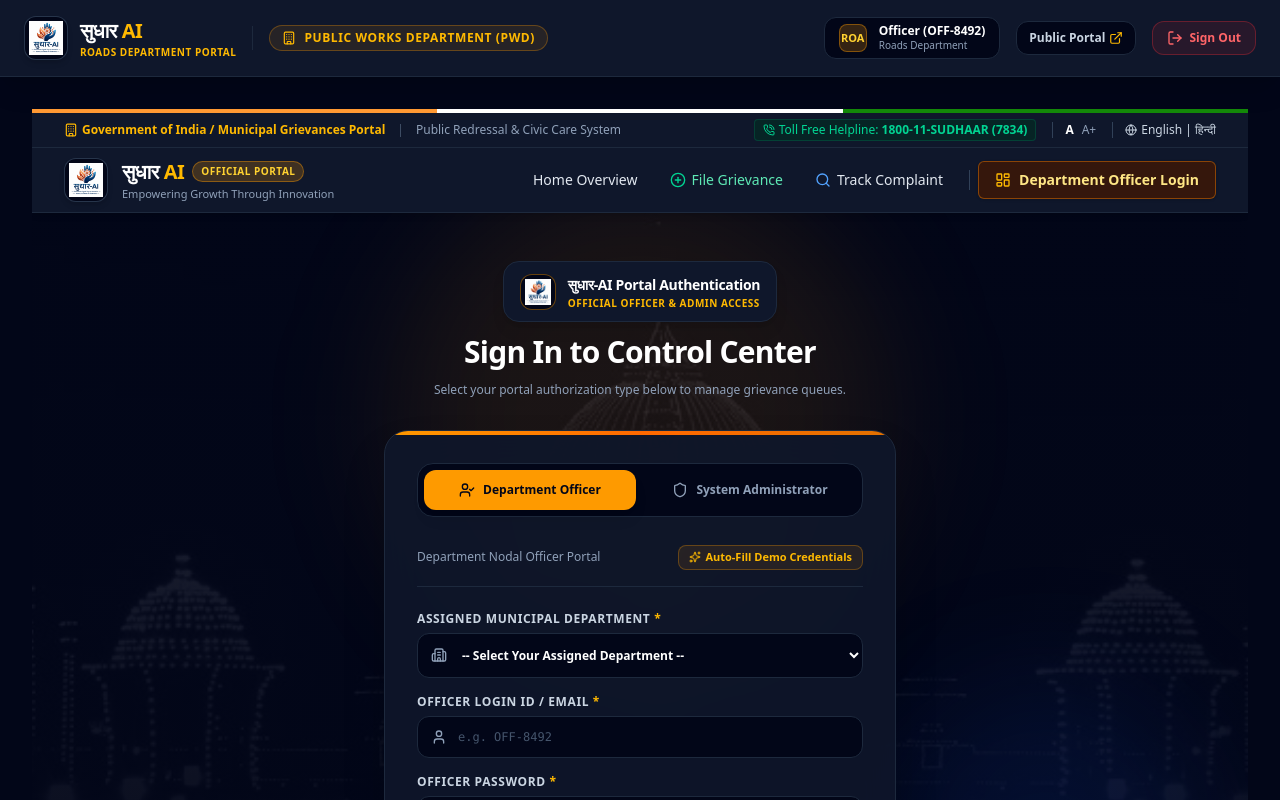
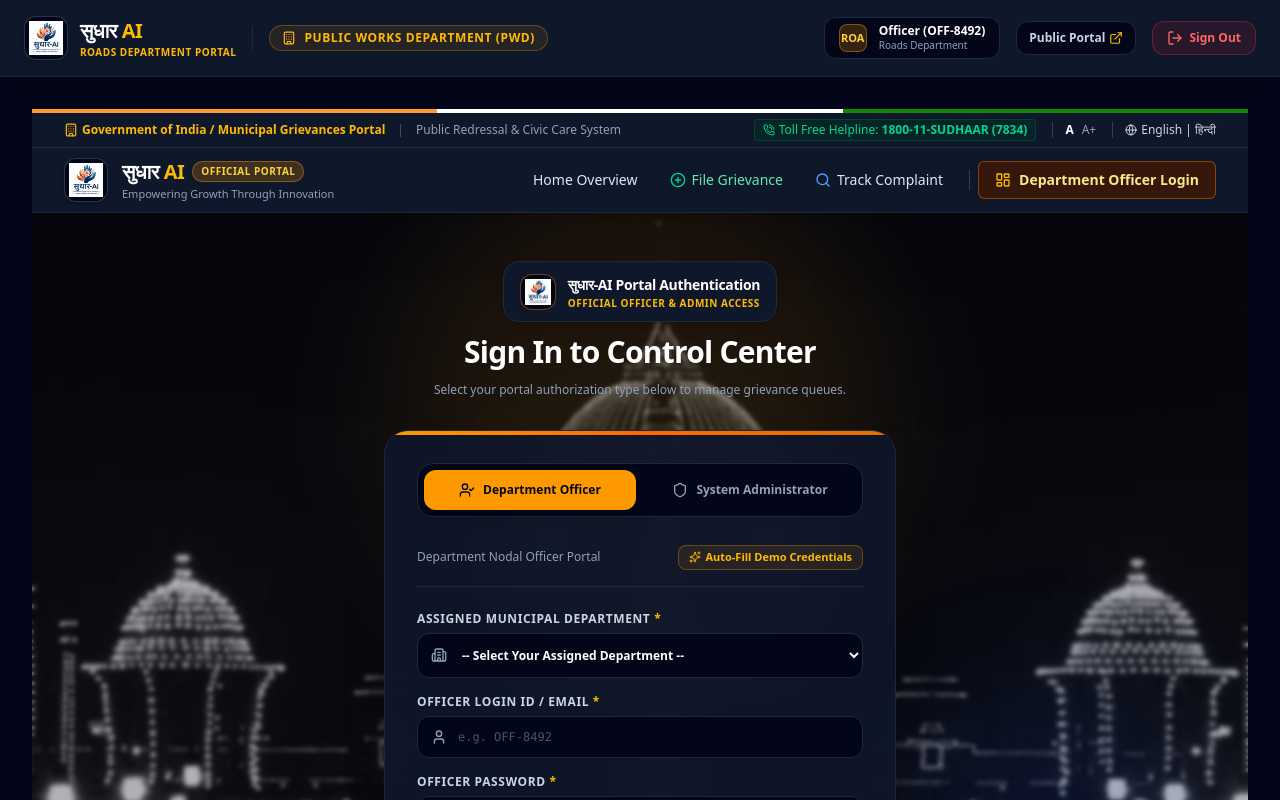
Before and after one commit to dhruvup2006/SudhaarAI, a Next.js app in the folder frontend/: page /admin/login in a window 1280 px wide. Shown: the top 800 px of the page. Built offline with nearby package versions, Linux system fonts and the light colour scheme.

Commit message:
style(login): render crisp full-resolution background image with overlay card

```diff
--- a/frontend/src/app/admin/login/page.tsx
+++ b/frontend/src/app/admin/login/page.tsx
@@ -131,12 +131,12 @@ export default function OfficerLoginPage() {
 
   return (
     <div className="min-h-screen bg-slate-950 text-slate-100 flex flex-col selection:bg-amber-500 selection:text-white relative overflow-hidden">
-      {/* Background Image with Dark Vignette Overlay */}
+      {/* Full Resolution Vivid Background Image */}
       <div
-        className="absolute inset-0 bg-cover bg-center bg-no-repeat opacity-40 mix-blend-luminosity pointer-events-none z-0"
+        className="absolute inset-0 bg-cover bg-center bg-no-repeat pointer-events-none z-0"
         style={{ backgroundImage: `url('/login-bg.jpg')` }}
       />
-      <div className="absolute inset-0 bg-gradient-to-t from-slate-950 via-slate-950/80 to-slate-950/70 pointer-events-none z-0" />
+      <div className="absolute inset-0 bg-slate-950/30 backdrop-blur-[2px] pointer-events-none z-0" />
 
       <Navbar />
 
```
